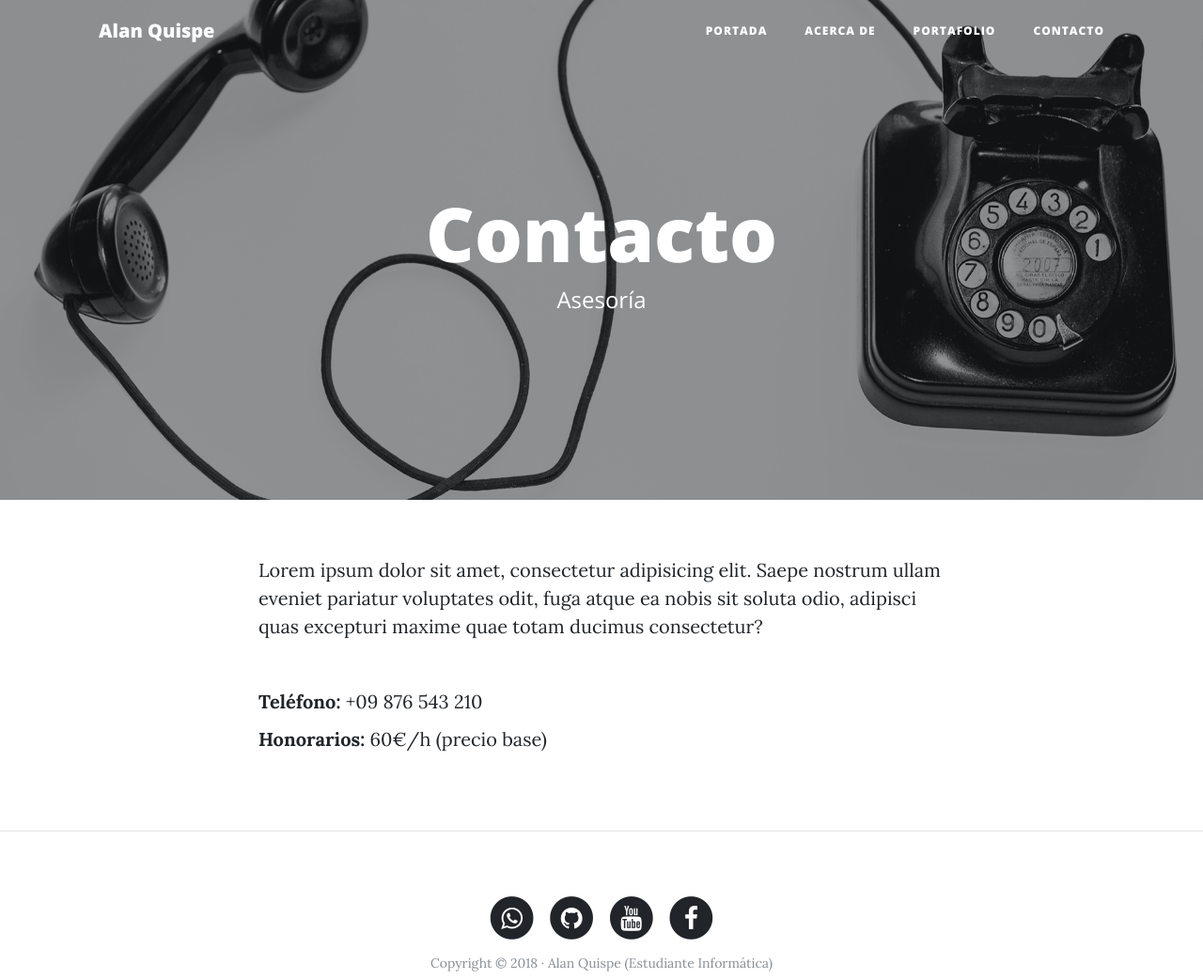
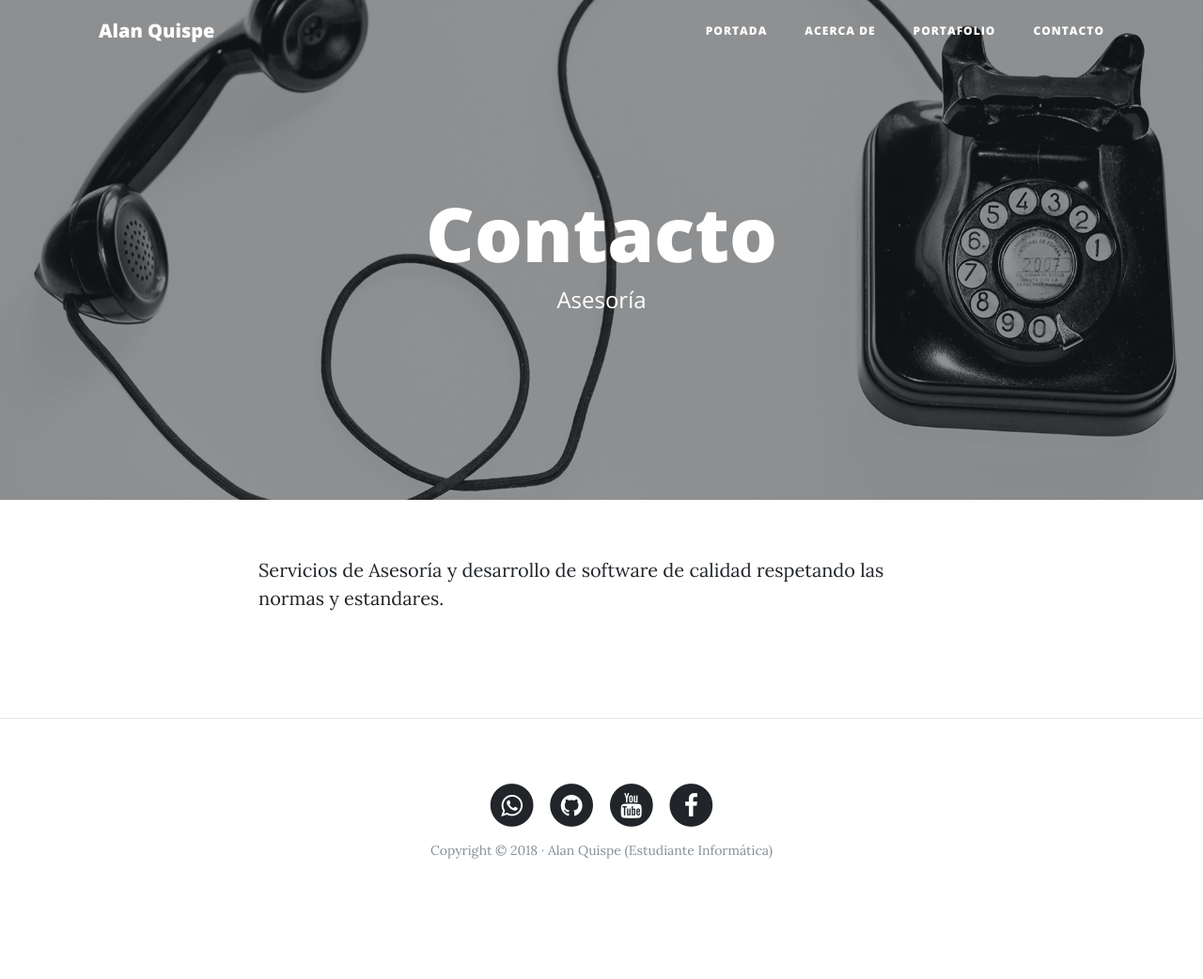
Before and after one commit to alanpydev/web_portafolio_personal, a Django app: page /contacto/ in a window 1280 px wide. Shown: the top 1042 px of the page at 94% size. After the commit the page ends 914 px from the top, so only its background shows below. Run offline with Django 3.2, Linux system fonts and the light colour scheme; some libraries are stand-ins or nearby versions.

Commit message:
Subido Un Proyecto

```diff
--- a/core/templates/core/about.html
+++ b/core/templates/core/about.html
@@ -19,7 +19,7 @@
         <h2 class="section-heading">Alan Quispe</h2>
         <p>Nacido en La Paz Murillo, desde muy pequeño una persona apasionada
            por las matematicas y las ciencias.</p>
-        <p>actualmente estudiante del cuarto año de la carrera de Informática de
+        <p>Actualmente estudiante del cuarto año de la carrera de Informática de
            la UMSA, pretende desarrollar software de calidad para empresas
            tanto pymes como startups.</p>
     </div>
--- a/core/templates/core/contact.html
+++ b/core/templates/core/contact.html
@@ -12,10 +12,11 @@
 {% block content %}
 <div class="row">
     <div class="col-lg-8 col-md-10 mx-auto">
-        <p>Lorem ipsum dolor sit amet, consectetur adipisicing elit. Saepe nostrum ullam eveniet pariatur voluptates odit, fuga atque ea nobis sit soluta odio, adipisci quas excepturi maxime quae totam ducimus consectetur?</p>
+        <p>Servicios de Asesoría y  desarrollo de software de calidad
+           respetando las normas y estandares.
+           </p>
         <br>
-        <p><b>Teléfono:</b> +09 876 543 210</p>
-        <p><b>Honorarios:</b> 60€/h (precio base)</p>
+
     </div>
 </div>
 {% endblock %}
```
Also changed, not shown: media/projects/Captura_de_pantalla_2018-12-29_23-00-36.png (added).
